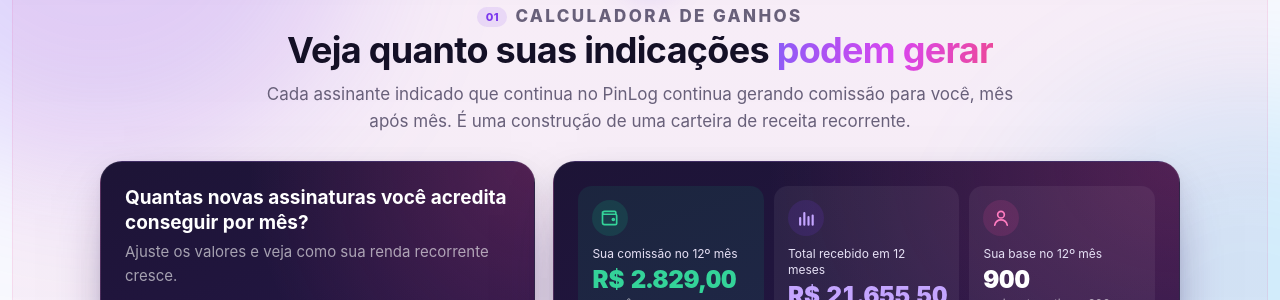
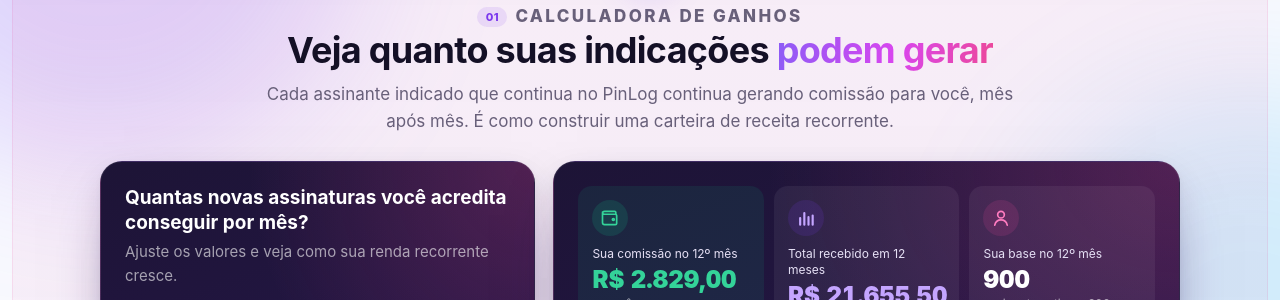
Before and after one commit to klvnblst/pinlog-site, a Jekyll site: the page built from afiliados.html, in a window 1280 px wide and 900 px high, scrolled down 833 px. Shown: the part 176-476 px from the top of the window. Built offline with Jekyll 4.4.1, drawn with Linux system fonts in a browser that asks for light colours.

Commit message:
Afiliados: frase da calculadora mais fluida

```diff
--- a/afiliados.html
+++ b/afiliados.html
@@ -50,7 +50,7 @@
       <div class="calc-head">
         <p class="eyebrow"><span class="chapter-num" aria-hidden="true">01</span>Calculadora de ganhos</p>
         <h2 class="calc-title">Veja quanto suas indicações <span class="gradient-text">podem gerar</span></h2>
-        <p>Cada assinante indicado que continua no PinLog continua gerando comissão para você, mês após mês. É uma construção de uma carteira de receita recorrente.</p>
+        <p>Cada assinante indicado que continua no PinLog continua gerando comissão para você, mês após mês. É como construir uma carteira de receita recorrente.</p>
       </div>
 
       <div class="calc-grid">
```
